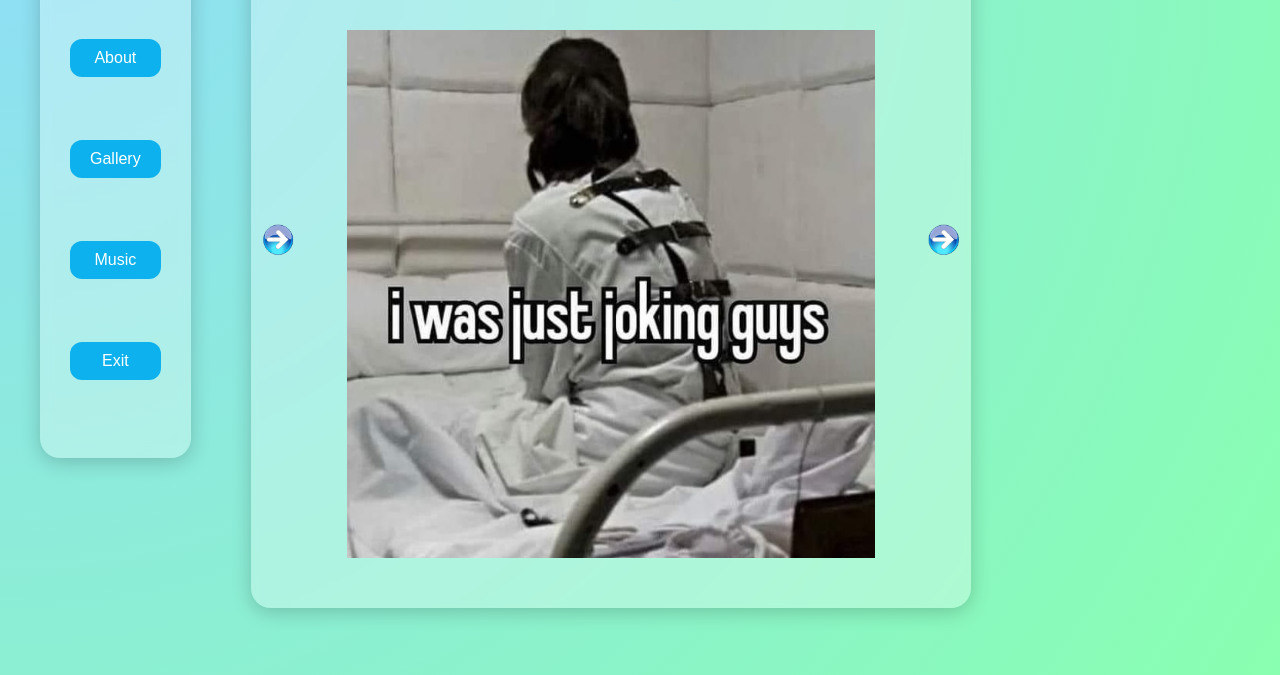
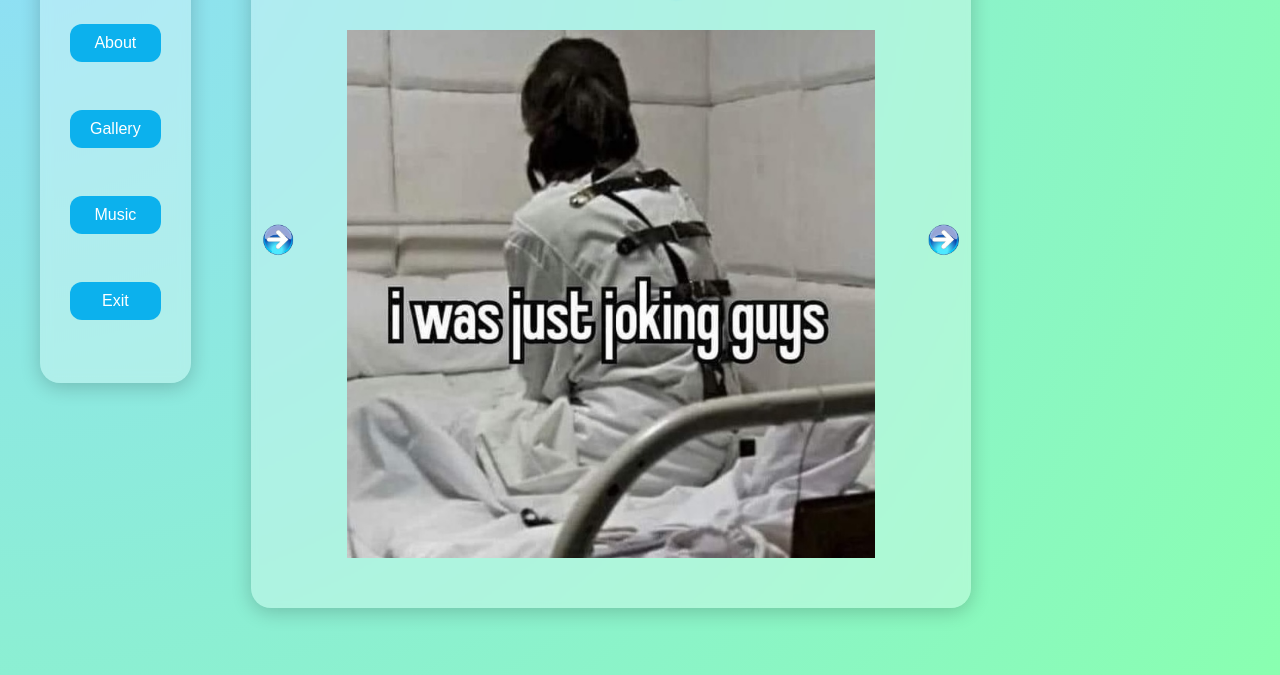
Before and after one commit to milk-cereal/milk-cereal.github.io, a plain HTML site: page blog/index.html in a window 1280 px wide. Shown: the part 185-860 px from the top of the page. Drawn offline with Linux system fonts and the light colour scheme.

Commit message:
fixed spacing buttons

```diff
--- a/blog/index.html
+++ b/blog/index.html
@@ -142,8 +142,6 @@
         }
 
         .side-window button {
-        margin-bottom: 15px;
-
         font-family: 'Futura', sans-serif;
         font-size: 16px;
         padding: 10px 20px;
```
